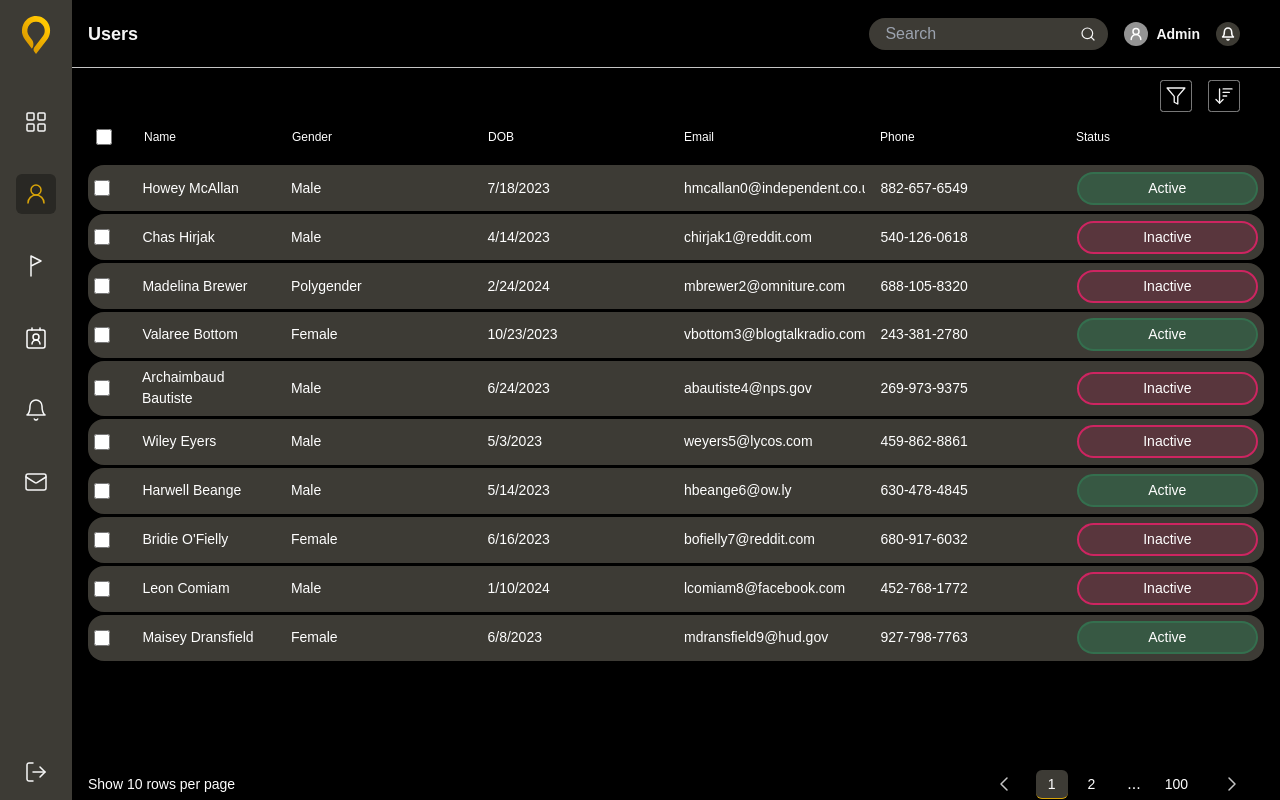
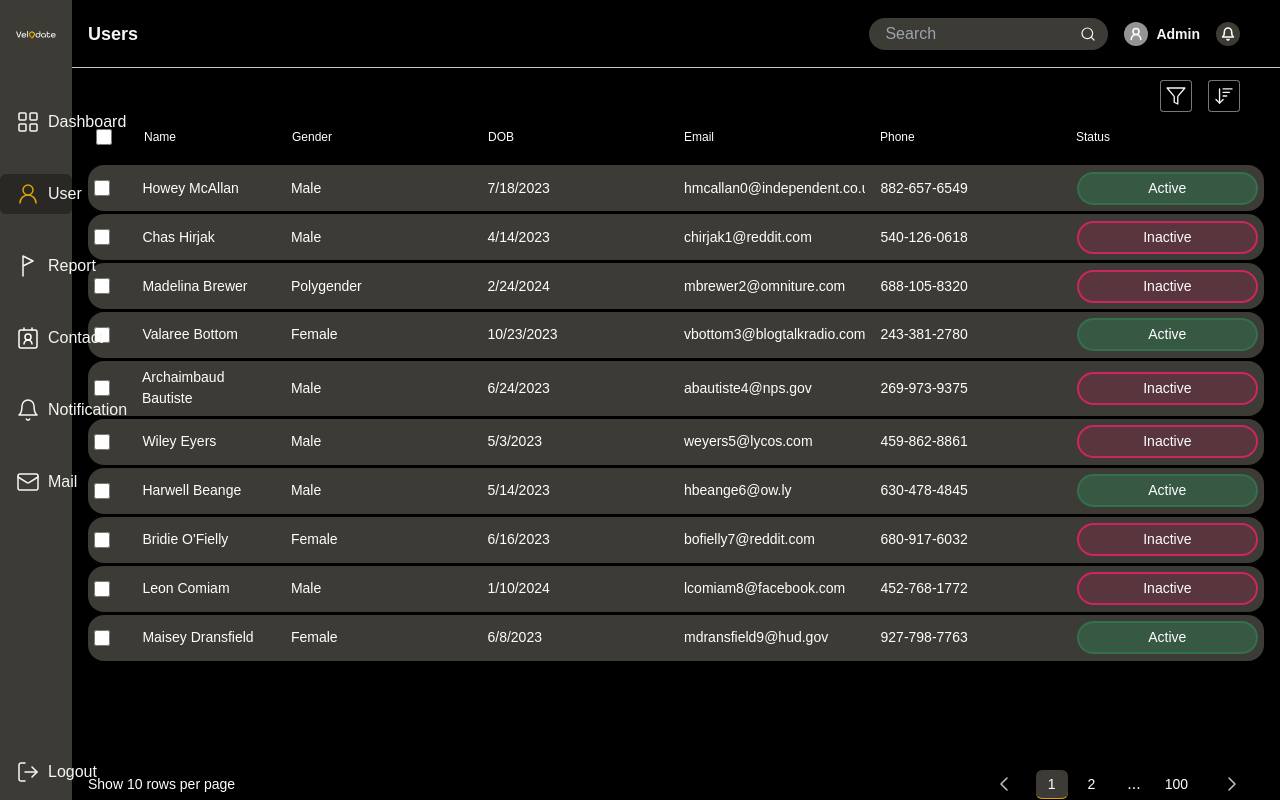
Before and after one commit to Chaitanyarana02/Velodate, a React (Vite) app: page /users in a window 1280 px wide. Built offline with nearby package versions, Linux system fonts and the light colour scheme.

Commit message:
correct navbar form small screen

```diff
--- a/src/components/dashboard/pages/SideNavBar.jsx
+++ b/src/components/dashboard/pages/SideNavBar.jsx
@@ -2,7 +2,7 @@ import PropTypes from "prop-types";
 import { useEffect, useState } from "react";
 import { Link, useLocation } from "react-router-dom";
 
-const SideNavBar = ({ isOpen, isSibeBarColse }) => {
+const SideNavBar = ({ isOpen, setIsOpen }) => {
   const [isHovered, setIsHovered] = useState(false);
 
   const [colorChnageDashboard, setColorChnageDashboard] = useState(false);
@@ -18,10 +18,11 @@ const SideNavBar = ({ isOpen, isSibeBarColse }) => {
 
   // console.log(isSibeBarColse);
 
-  const handleFocus = (itemName, event) => {
+  const handleFocus = (itemName, e) => {
     setFocusedItem(itemName);
-    isSibeBarColse(false);
-    event.preventDefault();
+    if (window.innerWidth <= 768 && setIsOpen && e.target.tagName === "A") {
+      setIsOpen(false);
+    }
   };
 
   // update the focus sate based on the clik user
@@ -46,11 +47,17 @@ const SideNavBar = ({ isOpen, isSibeBarColse }) => {
     fetchDataBasedOnLocation();
   }, [location]);
 
+  useEffect(() => {
+    if (isOpen && focusedItem !== null && window.innerWidth <= 768) {
+      setIsOpen(true);
+    }
+  }, [isOpen, focusedItem, setIsOpen]);
+
   return (
     <>
       <div
         className={`bg-[#3D3B35] text-white w-[72px] flex-1 md:flex flex-col items-center gap-[32px] ${
-          isOpen || isHovered ? "flex h-screen w-[207px]" : "hidden"
+          isOpen || isHovered ? "flex h-screen w-[12.5em]" : "hidden"
         }`}
         // ${isHovered && "flex h-screen w-[206px]"}
         onMouseEnter={() => setIsHovered(true)}
@@ -361,7 +368,7 @@ const SideNavBar = ({ isOpen, isSibeBarColse }) => {
 
 SideNavBar.propTypes = {
   isOpen: PropTypes.bool,
-  isSibeBarColse: PropTypes.bool,
+  setIsOpen: PropTypes.func,
 };
 
 export default SideNavBar;
--- a/src/components/dashboard/pages/TopNavBar.jsx
+++ b/src/components/dashboard/pages/TopNavBar.jsx
@@ -42,7 +42,6 @@ const TopNavBar = () => {
 
   const toggleSidebar = () => {
     setIsSidebarOpen(!isSidebarOpen);
-
     setIsIconCross(!isIconCross);
   };
 
@@ -300,7 +299,7 @@ const TopNavBar = () => {
         {/* Sidebar */}
         {isSidebarOpen && (
           <div className="fixed right-0 top-0 opacity-100 z-50 min-h-screen flex-1">
-            <SideNavBar isOpen={isSidebarOpen} isSibeBarColse={toggleSidebar} />
+            <SideNavBar isOpen={isSidebarOpen} setIsOpen={setIsSidebarOpen} />
           </div>
         )}
       </div>
```
Also changed, not shown: 4 other files (tests, documents, lock files or other folders).
